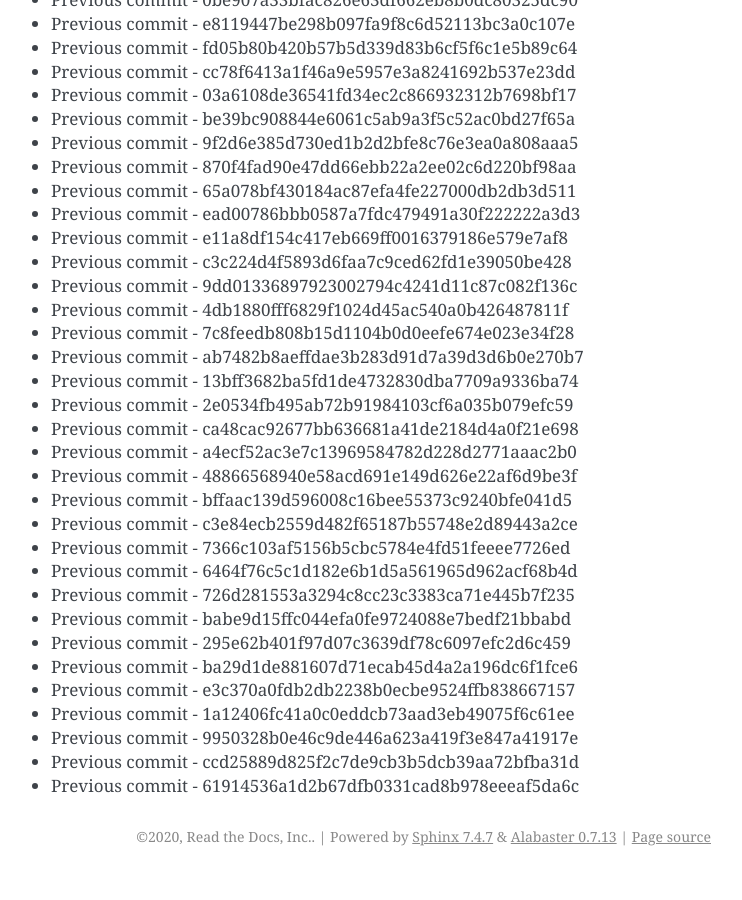
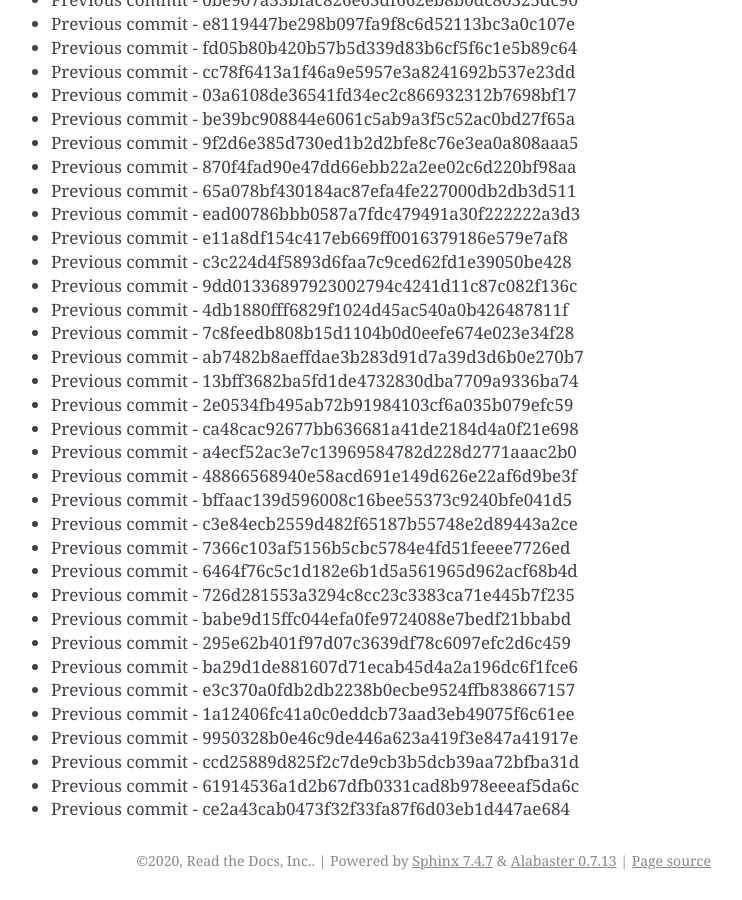
Before and after one commit to readthedocs/rtd-git-stresstest, a Sphinx documentation site: the page built from docs/updates.rst, in a window 1280 px wide and 900 px high, scrolled down 2916 px. Shown: the whole window, without its empty margins (399-1141 px from the left). Built offline with Sphinx 7.4.7, drawn with Linux system fonts in a browser that asks for light colours; before the commit the page ends 3792 px from its top, so only the background shows below that.

Commit message:
Generating commit from previous: ce2a43cab0473f32f33fa87f6d03eb1d447ae684

```diff
--- a/docs/updates.rst
+++ b/docs/updates.rst
@@ -154,3 +154,4 @@ It can be tested for any performance characteristics.
 * Previous commit - 9950328b0e46c9de446a623a419f3e847a41917e
 * Previous commit - ccd25889d825f2c7de9cb3b5dcb39aa72bfba31d
 * Previous commit - 61914536a1d2b67dfb0331cad8b978eeeaf5da6c
+* Previous commit - ce2a43cab0473f32f33fa87f6d03eb1d447ae684
```
